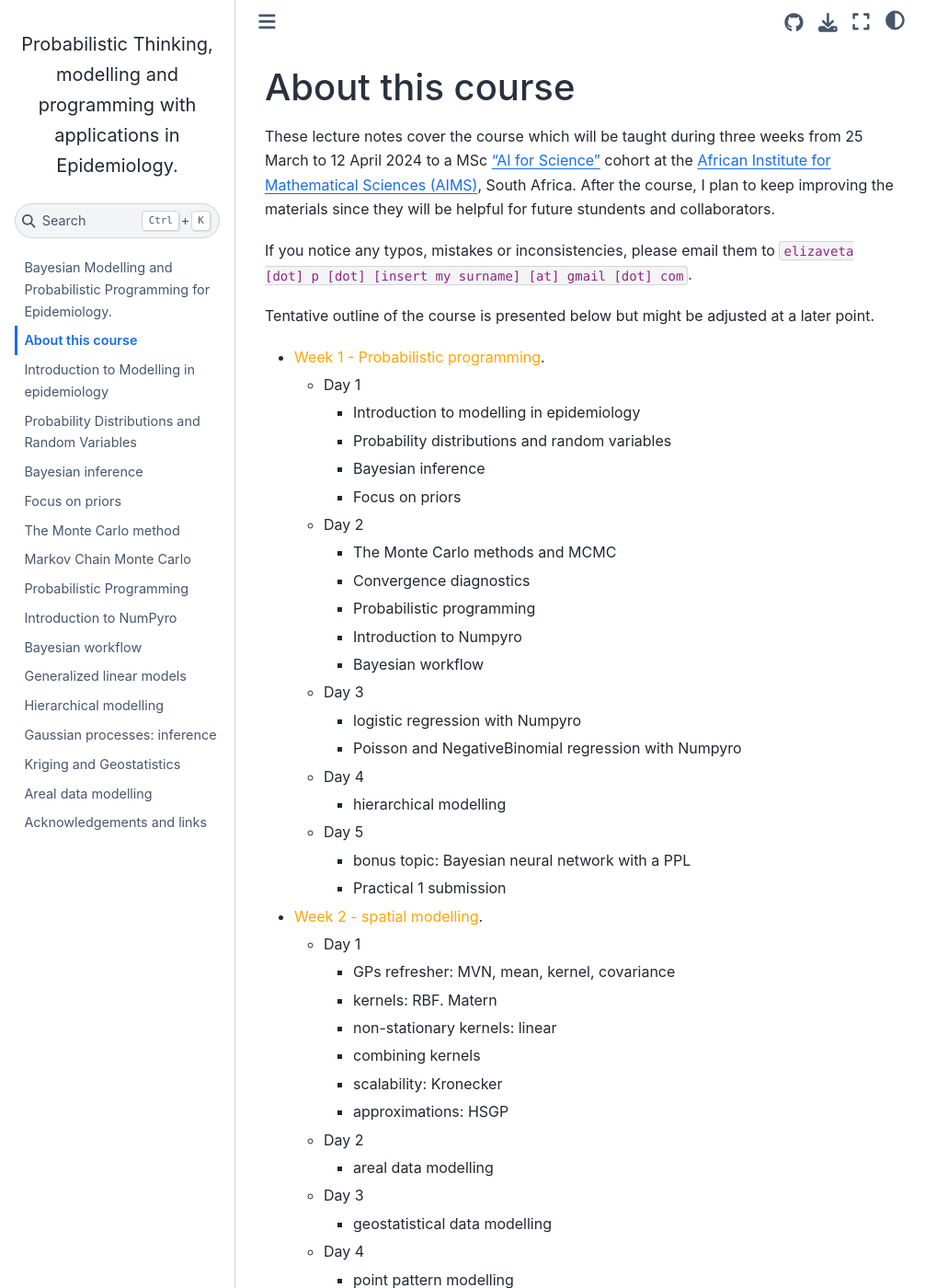
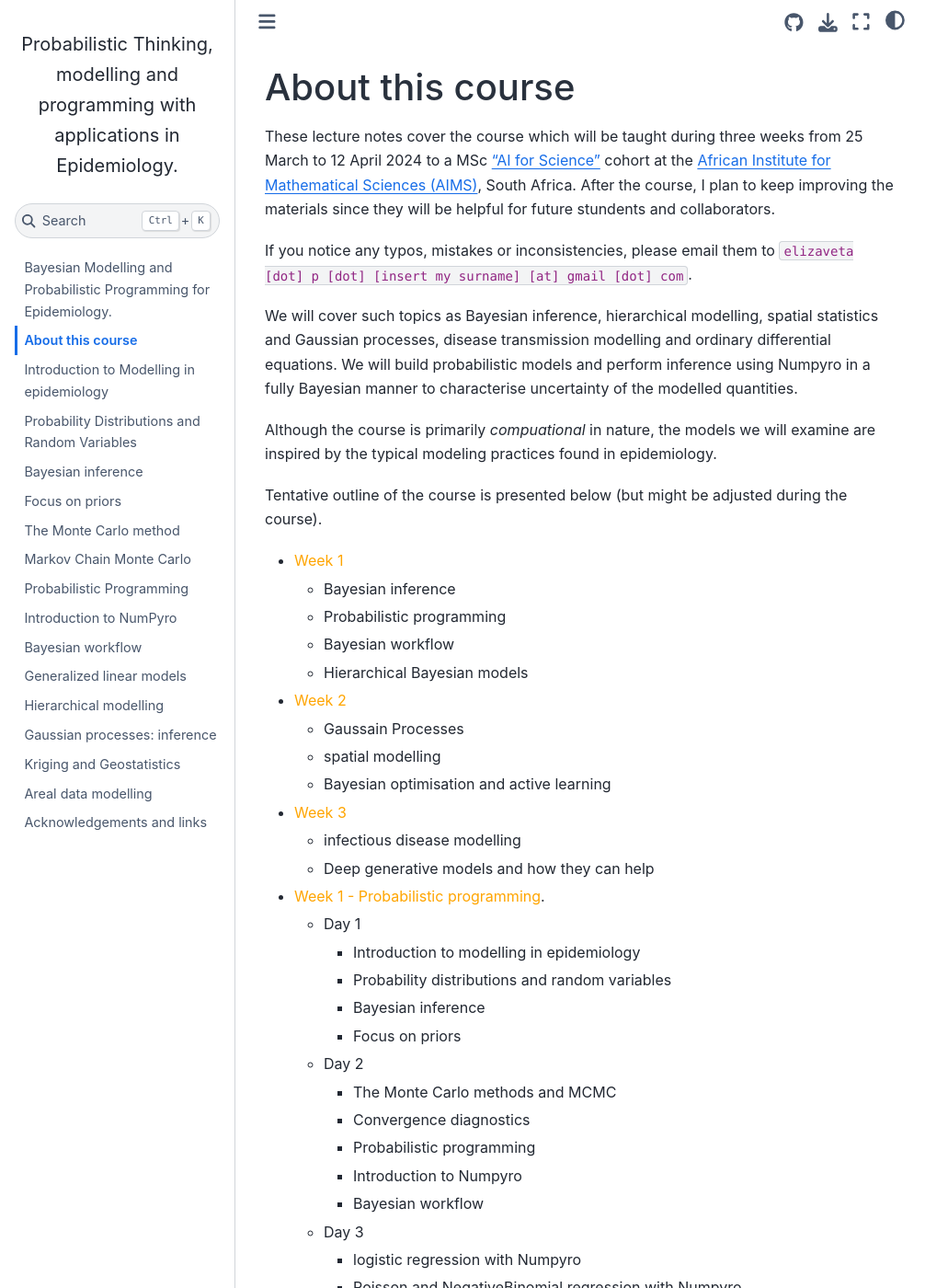
Before and after one commit to elizavetasemenova/prob-epi, a Jupyter Book: the page built from 02_about.md, in a window 1280 px wide and 1400 px high. Shown: the whole window at 92% size, without its empty margins (0-1031 px from the left). Built offline with Jupyter Book 1.0.4 settings and Sphinx 7.4.7 and the Sphinx Book theme 1.1.4, drawn with Linux system fonts in a browser that asks for light colours; pages that are not in the unit, such as notebooks, are missing from menus.

Commit message:
various edits

```diff
--- a/02_about.md
+++ b/02_about.md
@@ -4,7 +4,26 @@ These lecture notes cover the course which will be taught during three weeks fro
 
 If you notice any typos, mistakes or inconsistencies, please email them to `elizaveta [dot] p [dot] [insert my surname] [at] gmail [dot] com`.
 
-Tentative outline of the course is presented below but might be adjusted at a later point.
+We will cover such topics as Bayesian inference, hierarchical modelling, spatial statistics and Gaussian processes, disease transmission modelling and ordinary differential equations. We will build probabilistic models and perform inference using Numpyro in a fully Bayesian manner to characterise uncertainty of the modelled quantities.
+
+Although the course is primarily *compuational* in nature, the models we will examine are inspired by the typical modeling practices found in epidemiology.
+
+Tentative outline of the course is presented below (but might be adjusted during the course).
+
+* <span style="color:orange">Week 1</span>
+    * Bayesian inference
+    * Probabilistic programming
+    * Bayesian workflow
+    * Hierarchical Bayesian models
+* <span style="color:orange">Week 2</span>
+    * Gaussain Processes
+    * spatial modelling
+    * Bayesian optimisation and active learning
+* <span style="color:orange">Week 3</span>
+    * infectious disease modelling
+    * Deep generative models and how they can help
+
+
 
 
 * <span style="color:orange">Week 1 - Probabilistic programming</span>.
```
Also changed, not shown: 03_intro_epi.md (+5 -5 lines), 07_PPLs.md (+0 -18 lines), 10a_glms.md (+8 -5 lines), 04_probability_distributions.ipynb, 05_Bayesian_inference.ipynb, 05_focus_on_priors.ipynb, 09_Bayesian_workflow.ipynb, 11_hierarchical_modelling.ipynb, 14_GP_inference.ipynb.
